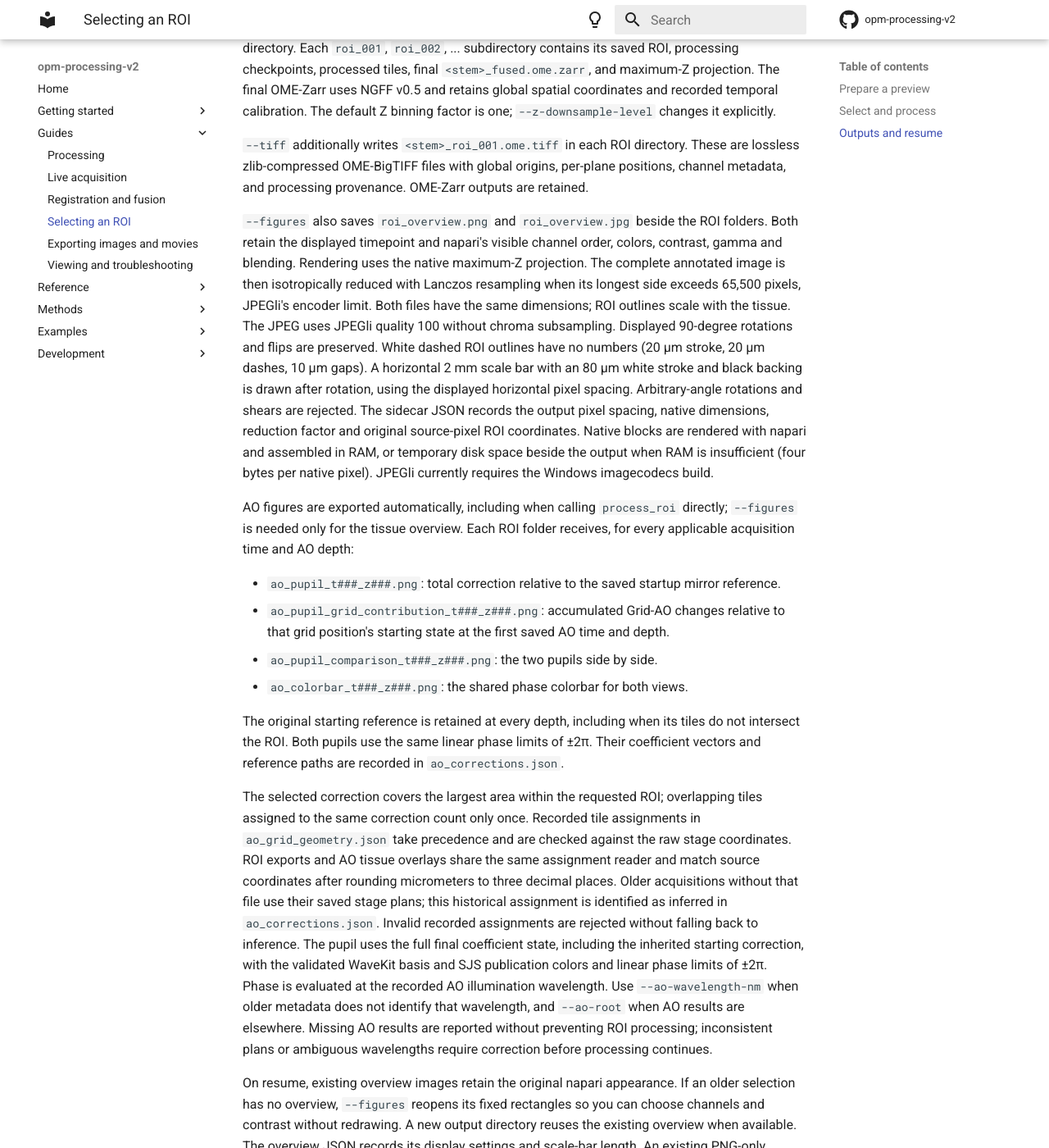
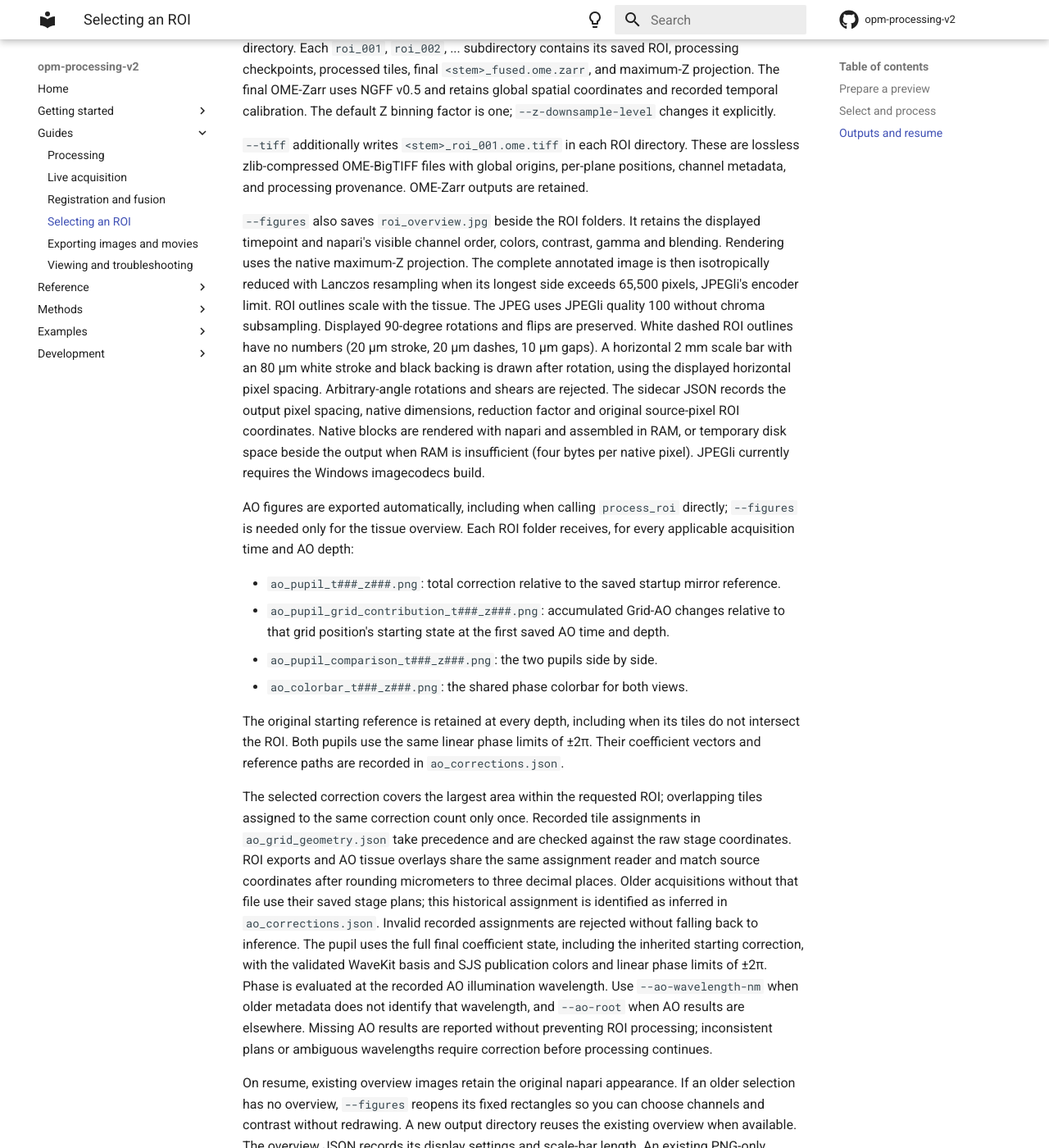
Before and after one commit to QI2lab/opm-processing-v2, an MkDocs documentation site: the page built from docs/guides/roi.md, in a window 1280 px wide and 1400 px high, scrolled down 1755 px. Shown: the whole window at 82% size. Built offline with MkDocs 1.6.1 and Material for MkDocs 9.7.7, drawn with Linux system fonts in a browser that asks for light colours; comment, search, counter and statistics services are not loaded; some of the changed text lies outside the part shown.

Commit message:
feat(roi): make JPEGli the sole overview format

```diff
--- a/docs/guides/roi.md
+++ b/docs/guides/roi.md
@@ -88,12 +88,12 @@ These are lossless zlib-compressed OME-BigTIFF files with global origins,
 per-plane positions, channel metadata, and processing provenance. OME-Zarr
 outputs are retained.
 
-`--figures` also saves `roi_overview.png` and `roi_overview.jpg` beside the ROI
-folders. Both retain the displayed timepoint and napari's visible channel order,
+`--figures` also saves `roi_overview.jpg` beside the ROI folders. It retains
+the displayed timepoint and napari's visible channel order,
 colors, contrast, gamma and blending. Rendering uses the native maximum-Z
 projection. The complete annotated image is then isotropically reduced with
 Lanczos resampling when its longest side exceeds 65,500 pixels, JPEGli's encoder
-limit. Both files have the same dimensions; ROI outlines scale with the tissue.
+limit. ROI outlines scale with the tissue.
 The JPEG uses JPEGli quality 100 without chroma subsampling. Displayed
 90-degree rotations and flips are preserved. White dashed
 ROI outlines have no numbers (20 µm stroke, 20 µm dashes, 10 µm gaps). A horizontal
```
Also changed, not shown: other parts of docs/guides/roi.md (+1 -1 lines), docs/reference/cli/export-rois.md (+1 -1 lines), 2 other files.
